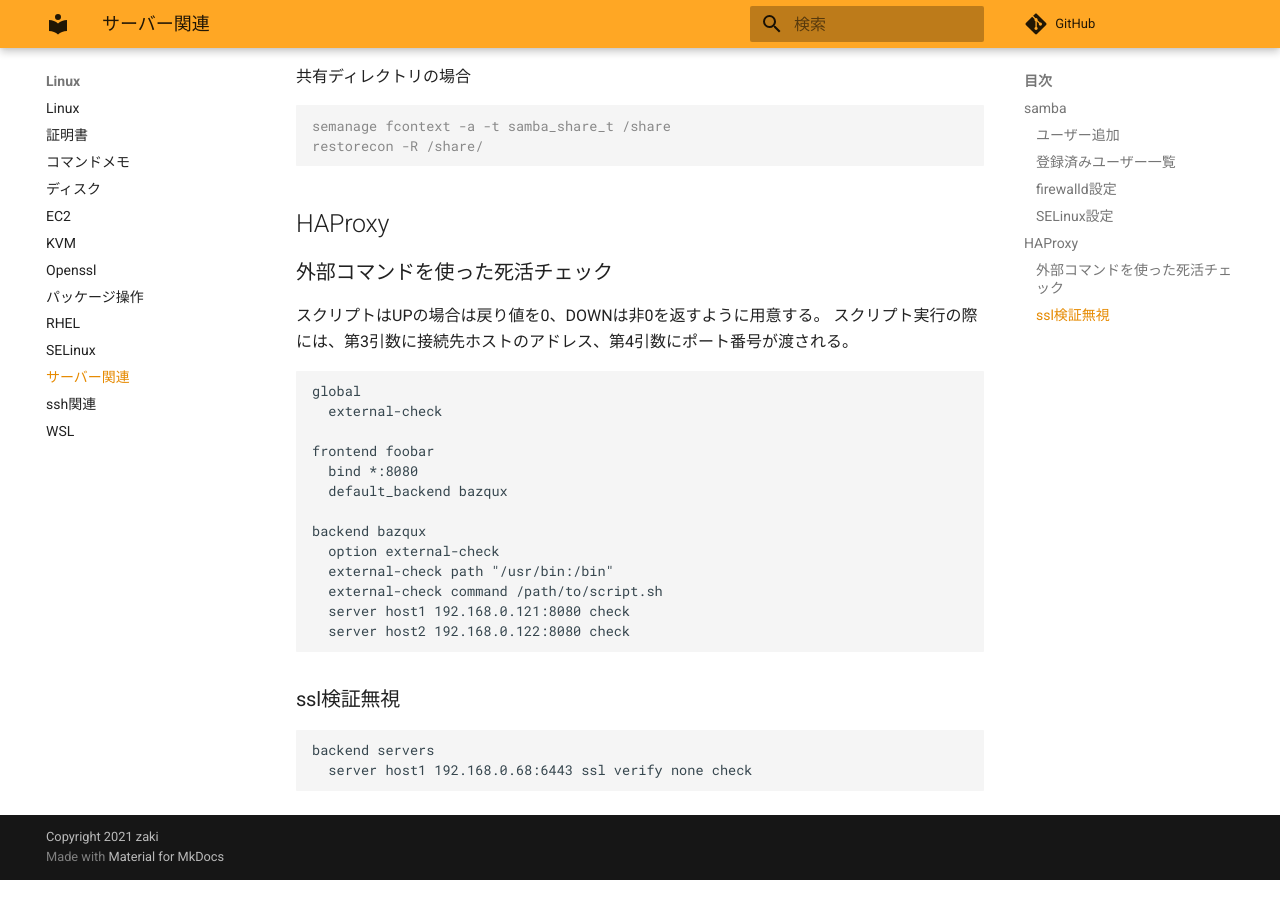
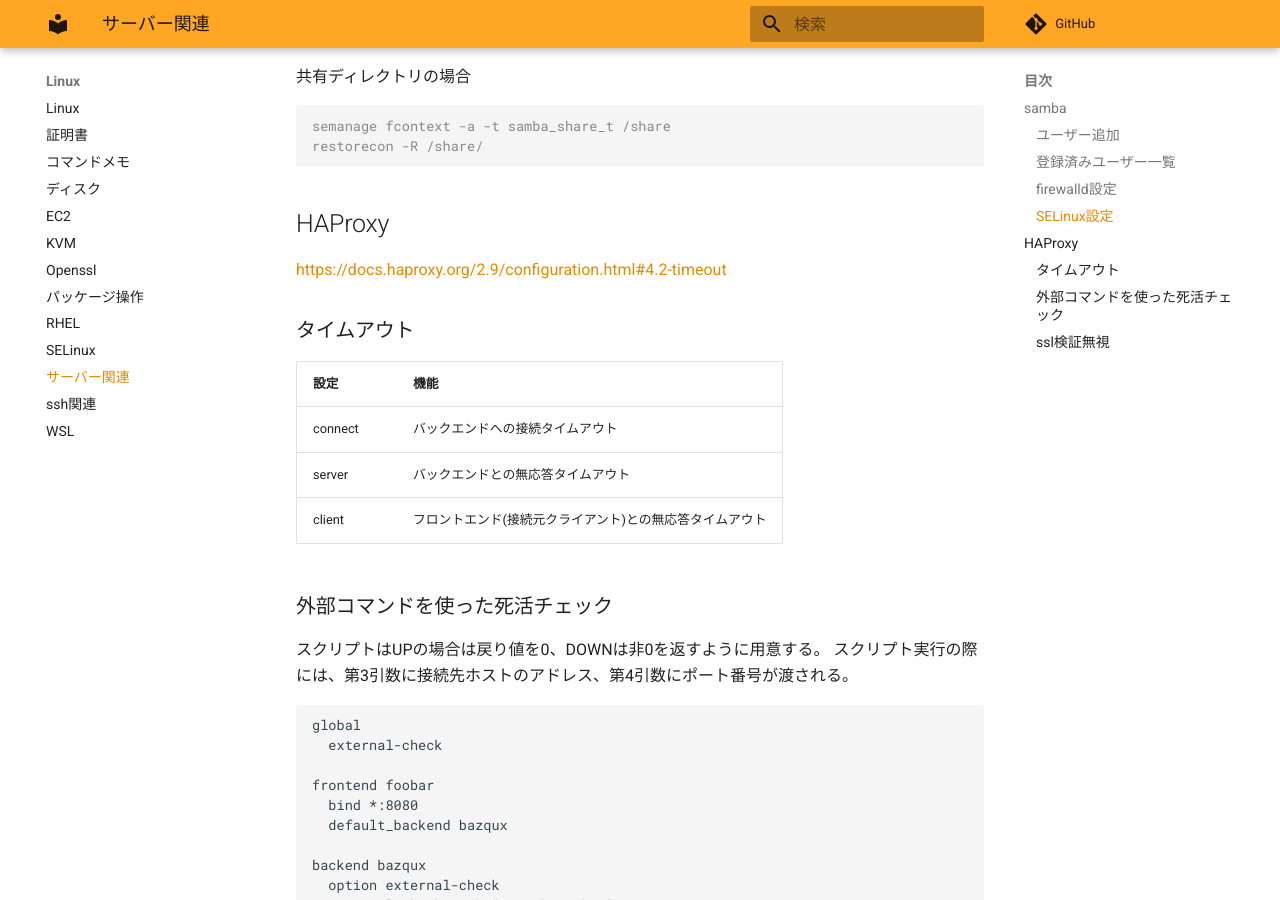
Before and after one commit to zaki-lknr/docs, an MkDocs documentation site: the page built from docs/Linux/server.md, in a window 1280 px wide and 900 px high, scrolled down 838 px. Built offline with MkDocs 1.6.1 and Material for MkDocs 9.7.7, drawn with Linux system fonts in a browser that asks for light colours; comment, search, counter and statistics services are not loaded.

Commit message:
add: linux/server: haproxy timeout

```diff
--- a/docs/Linux/server.md
+++ b/docs/Linux/server.md
@@ -43,6 +43,16 @@ restorecon -R /share/
 
 ## HAProxy
 
+<https://docs.haproxy.org/2.9/configuration.html#4.2-timeout>
+
+### タイムアウト
+
+| 設定      | 機能                            |
+| ------- | ----------------------------- |
+| connect | バックエンドへの接続タイムアウト              |
+| server  | バックエンドとの無応答タイムアウト             |
+| client  | フロントエンド(接続元クライアント)との無応答タイムアウト |
+
 ### 外部コマンドを使った死活チェック
 
 スクリプトはUPの場合は戻り値を0、DOWNは非0を返すように用意する。
```
